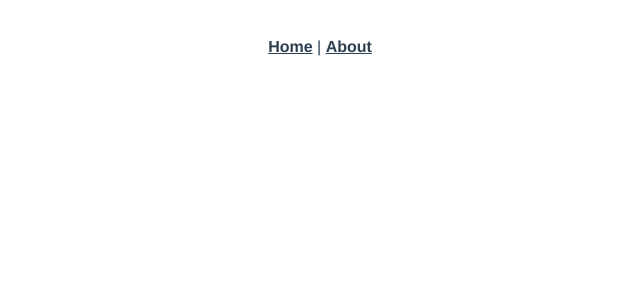
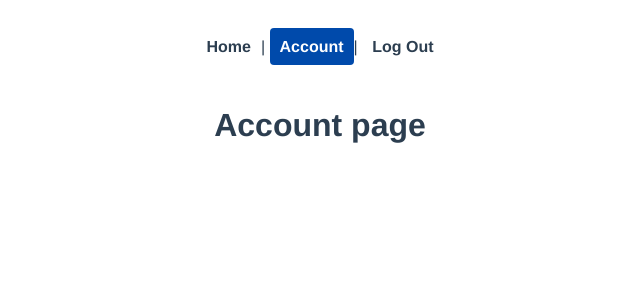
Before and after one commit to D0NGU/Boco-frontend, a Vue app: page /account in a window 1280 px wide. Shown: the top 300 px of the page, without its empty margins (320-960 px from the left). Built offline with nearby package versions, Linux system fonts and the light colour scheme.

Commit message:
navbar and router

```diff
--- a/src/App.vue
+++ b/src/App.vue
@@ -1,12 +1,32 @@
 <template>
-  <nav>
-    <router-link to="/">Home</router-link> |
-    <router-link to="/about">About</router-link>
+<meta name="viewport" content="user-scalable=no, width=device-width, height=device-height, minimum-scale=1.0, maximum-scale=1.0" />
+  <nav id="nav" v-if="isLoggedIn">
+    <Navbar />
   </nav>
   <router-view/>
 </template>
 
+<script>
+
+import Navbar from './components/Navbar.vue'
+
+  export default {
+    components: {Navbar},
+
+    computed: {
+    isLoggedIn() {
+      return this.$store.state.loggedIn
+    }
+  }
+
+
+}
+</script>
+
 <style>
+
+
+
 #app {
   font-family: Avenir, Helvetica, Arial, sans-serif;
   -webkit-font-smoothing: antialiased;
@@ -24,7 +44,5 @@ nav a {
   color: #2c3e50;
 }
 
-nav a.router-link-exact-active {
-  color: #42b983;
-}
+
 </style>
--- a/src/components/Navbar.vue
+++ b/src/components/Navbar.vue
@@ -1,15 +1,51 @@
 <!-- Navigasjonsbar som alltid skal vises uavhengig av current view -->
 
 <template>
-
+  <div>
+    <div id="navBar">
+      <router-link :to="{name: 'Home'}">Home</router-link>|
+      <router-link :to="{name: 'Account'}">Account</router-link>|
+      <router-link @click="logOut" :to="{name: 'Login'}">Log Out</router-link>
+    </div>
+  </div>
 </template>
 
+
 <script>
+
 export default {
+
+  methods: {
+
+    logOut() {
+      this.$store.commit('setLogin')
+    }
+
+  }
 
 }
 </script>
 
 <style>
 
+* {
+  --bocoBlue: #004aab
+}
+
+#navBar a {
+  font-weight: bold;
+  color: #2c3e50;
+  text-decoration: none;
+  padding: 10px;
+  border-radius: 4px;
+}
+
+#navBar a.router-link-active {
+  color: white;
+  background: var(--bocoBlue);
+}
+
+
+
+
 </style>
--- a/src/store/index.js
+++ b/src/store/index.js
@@ -2,10 +2,15 @@ import { createStore } from 'vuex'
 
 export default createStore({
   state: {
+    loggedIn: true,
   },
   getters: {
   },
   mutations: {
+    setLogin(state) {
+      state.loggedIn = !state.loggedIn
+    },
+
   },
   actions: {
   },
--- a/src/views/Account.vue
+++ b/src/views/Account.vue
@@ -1,11 +1,12 @@
 <!-- typ "min profil" eller "settings" (endre passord, slett bruker osv) -->
 
 <template>
-
+  <h1>Account page</h1>
 </template>
 
 <script>
 export default {
+    name: 'account'
 
 }
 </script>
```
